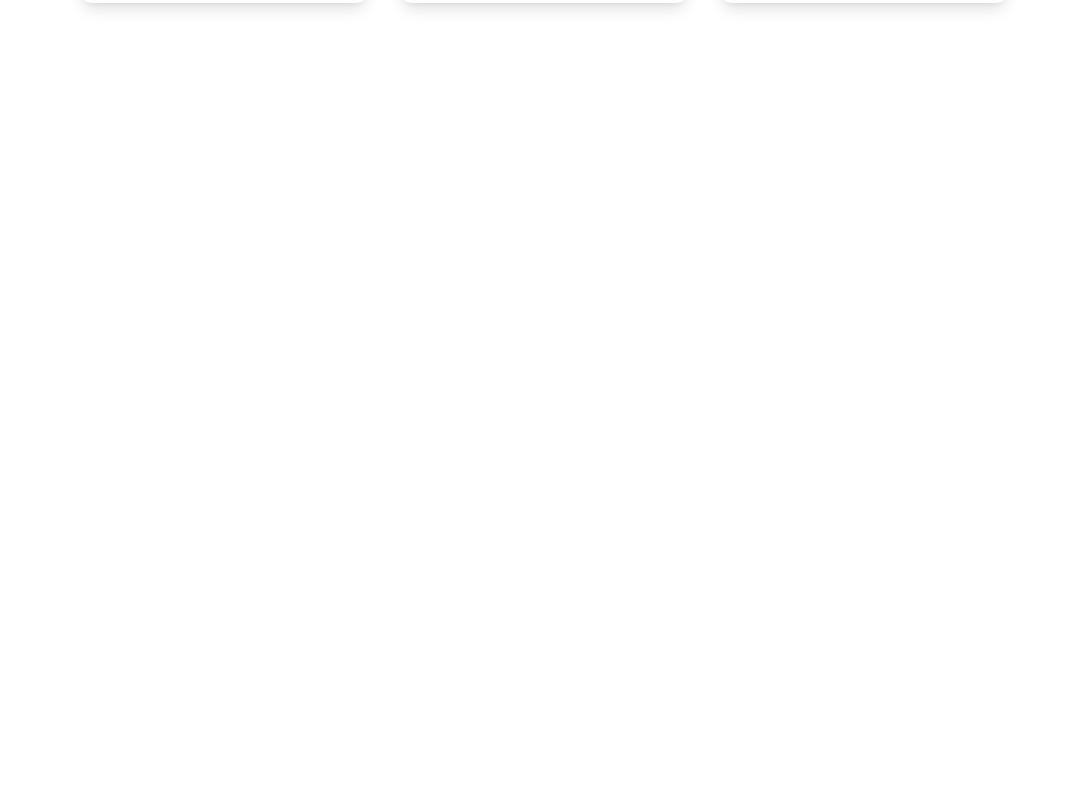
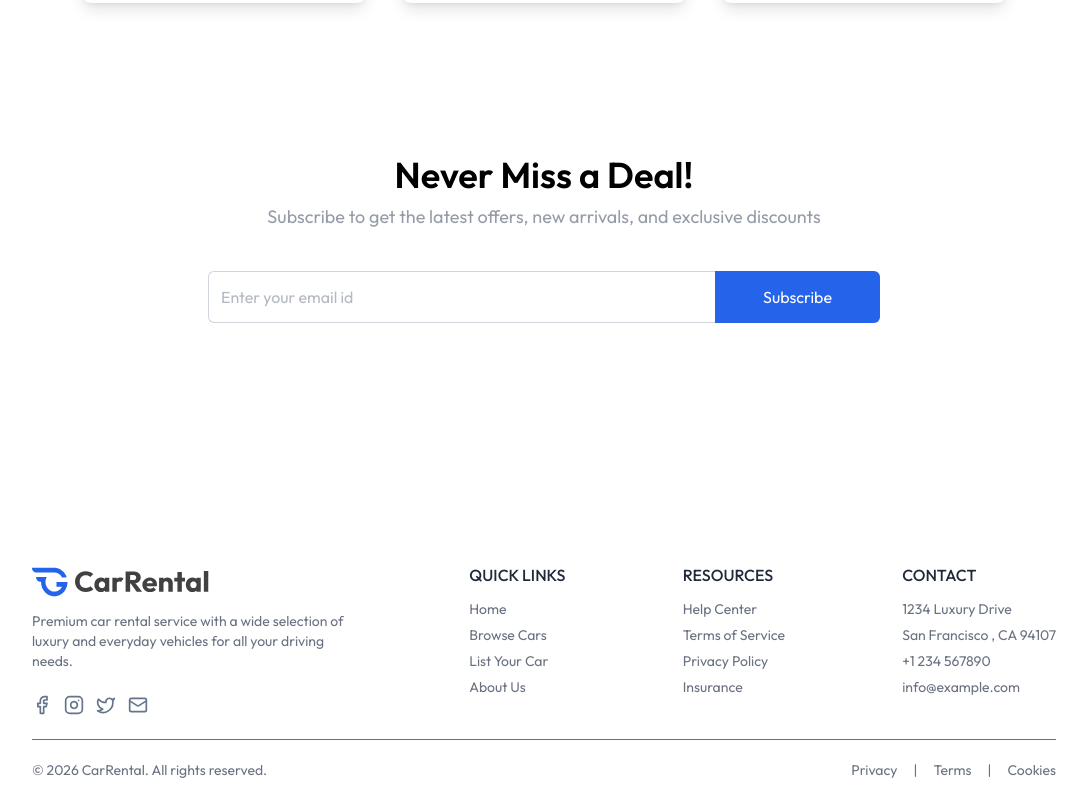
Before and after one commit to piyush-mohanty82/rentGo, a React (Vite) app in the folder client/: page / in a window 1280 px wide. Shown: the part 2807-3607 px from the top of the page, without its empty margins (96-1183 px from the left). Before the commit the page ends 2922 px from the top, so only its background shows below. Built offline with nearby package versions, Linux system fonts and the light colour scheme; a web font is replaced by a local one.

Commit message:
home page completed

```diff
--- a/client/src/App.jsx
+++ b/client/src/App.jsx
@@ -5,6 +5,7 @@
 import CarDetails from './pages/CarDetails';
 import Cars from './pages/Cars';
 import MyBookings from './pages/MyBookings';
+import Footer from './components/Footer';
 
 const App = () => {
   const [showLogin,setShowLogin] = useState(false);
@@ -19,6 +20,8 @@
         <Route path='/cars' element={<Cars/>}/>
         <Route path='/my-bookings' element={<MyBookings/>}/>
       </Routes>
+      {!isOwnerPath && <Footer />}
+
     </>
   )
 }
--- /dev/null
+++ b/client/src/components/Footer.jsx
@@ -0,0 +1,72 @@
+import React from 'react'
+import { assets } from '../assets/assets'
+
+const Footer = () => {
+  return (
+    <div className='px-6 md:px-16 lg:px-24 xl:px-32 mt-60 text-sm text-gray-500'>
+
+            <div className='flex flex-wrap justify-between items-start  gap-8 pb-6 border-borderColor border-b'>
+                <div>
+                    <img src={assets.logo} alt="logo" className=' h-8 md:h-9' />
+                    <p className='max-w-80 mt-3'>
+                        Premium car rental service with a wide selection of luxury and everyday vehicles for all your driving needs.
+                    </p>
+                    <div className='flex items-center gap-3 mt-6'>
+                        <a href="#"><img src={assets.facebook_logo} className='w-5 h-5' alt="" /></a>
+                        <a href="#"><img src={assets.instagram_logo} className='w-5 h-5' alt="" /></a>
+                        <a href="#"><img src={assets.twitter_logo} className='w-5 h-5' alt="" /></a>
+                        <a href="#"><img src={assets.gmail_logo} className='w-5 h-5' alt="" /></a>
+
+                    </div>
+                </div>
+
+                <div>
+                    <h2 className='text-base font-medium text-gray-800 uppercase'>Quick Links</h2>
+                    <ul className='mt-3 flex flex-col gap-1.5'>
+                        <li><a href="#">Home</a></li>
+                        <li><a href="#">Browse Cars</a></li>
+                        <li><a href="#">List Your Car</a></li>
+                        <li><a href="#">About Us</a></li>
+
+                    </ul>
+                </div>
+                <div>
+                    <h2 className='text-base font-medium text-gray-800 uppercase'>Resources</h2>
+                    <ul className='mt-3 flex flex-col gap-1.5'>
+                        <li><a href="#">Help Center</a></li>
+                        <li><a href="#">Terms of Service</a></li>
+                        <li><a href="#">Privacy Policy</a></li>
+                        <li><a href="#">Insurance</a></li>
+
+                    </ul>
+                </div>
+
+
+                <div>
+                    <h2 className='text-base font-medium text-gray-800 uppercase'>Contact</h2>
+                    <ul className='mt-3 flex flex-col gap-1.5'>
+                        <li>1234 Luxury Drive</li>
+                        <li>San Francisco , CA 94107</li>
+                        <li>+1 234 567890</li>
+                        <li>info@example.com</li>
+
+                    </ul>
+                </div>
+
+            </div>
+
+            <div className='flex flex-col md:flex-row gap-2 items-center justify-between py-5'>
+                <p>© {new Date().getFullYear()} <a href="https://prebuiltui.com">CarRental</a>. All rights reserved.</p>
+                <ul className='flex items-center gap-4'>
+                    <li><a href="#">Privacy</a></li>
+                    <li>|</li>
+                    <li><a href="#">Terms</a></li>
+                    <li>|</li>
+                    <li><a href="#">Cookies</a></li>
+                </ul>
+            </div>
+        </div>
+  )
+}
+
+export default Footer
--- /dev/null
+++ b/client/src/components/Newsletter.jsx
@@ -0,0 +1,25 @@
+import React from 'react'
+
+const Newsletter = () => {
+  return (
+    <div className="flex flex-col items-center justify-center text-center space-y-2 max:md:px-4 my-10 mb-40">
+            <h1 className="md:text-4xl text-2xl font-semibold">Never Miss a Deal!</h1>
+            <p className="md:text-lg text-gray-500/70 pb-8">
+                Subscribe to get the latest offers, new arrivals, and exclusive discounts
+            </p>
+            <form className="flex items-center justify-between max-w-2xl w-full md:h-13 h-12">
+                <input
+                    className="border border-gray-300 rounded-md h-full border-r-0 outline-none w-full rounded-r-none px-3 text-gray-500"
+                    type="text"
+                    placeholder="Enter your email id"
+                    required
+                />
+                <button type="submit" className="md:px-12 px-8 h-full text-white bg-primary hover:bg-primary-dull transition-all cursor-pointer rounded-md rounded-l-none">
+                    Subscribe
+                </button>
+            </form>
+        </div>
+  )
+}
+
+export default Newsletter
--- a/client/src/pages/Home.jsx
+++ b/client/src/pages/Home.jsx
@@ -3,6 +3,8 @@
 import FeaturedSection from '../components/FeaturedSection'
 import Banner from '../components/Banner'
 import Testimonial from '../components/Testimonial'
+import Newsletter from '../components/Newsletter'
+import Footer from '../components/Footer'
 
 const Home = () => {
   return (
@@ -11,6 +13,8 @@
       <FeaturedSection />
       <Banner />
       <Testimonial />
+      <Newsletter />
+
     </>
   )
 }
```
